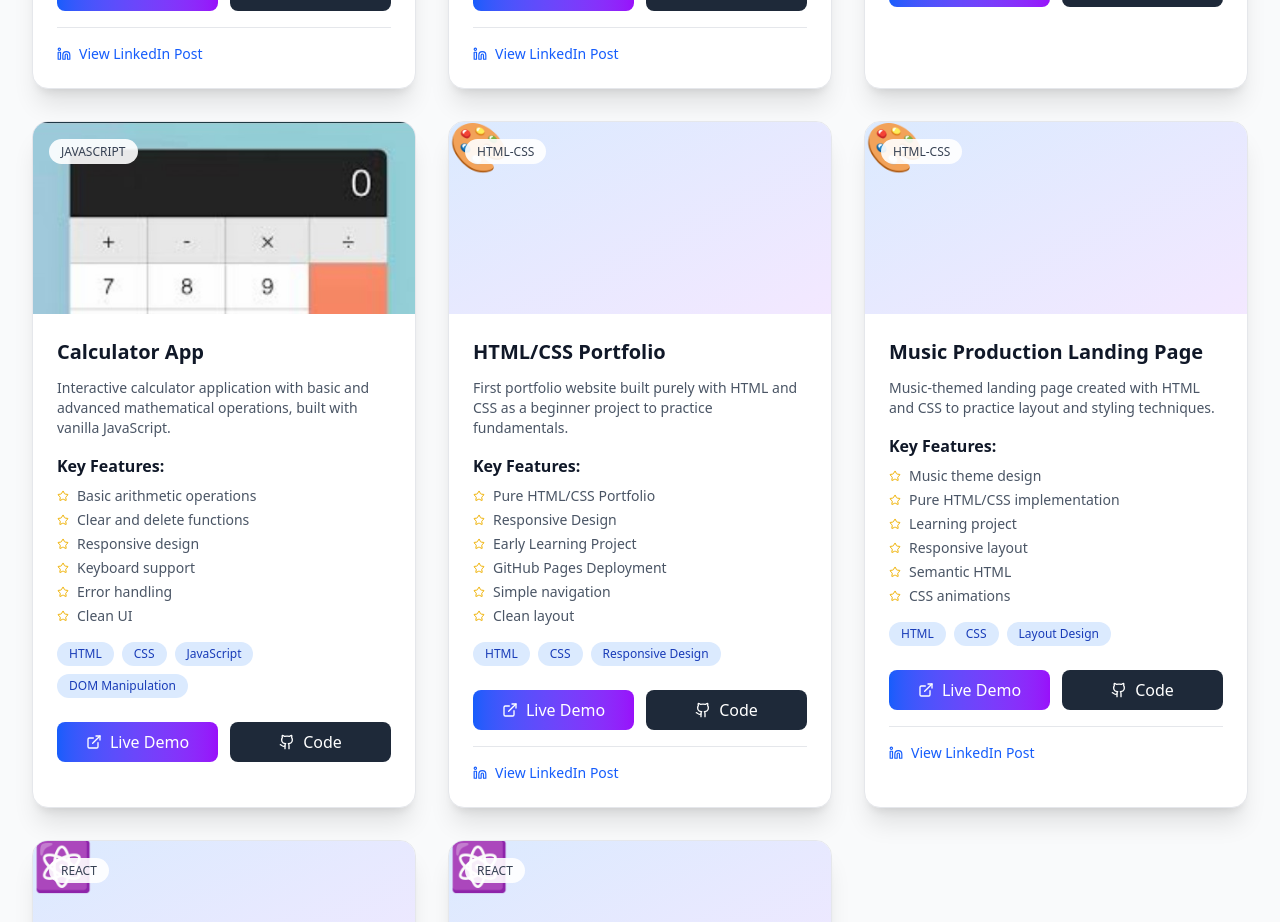
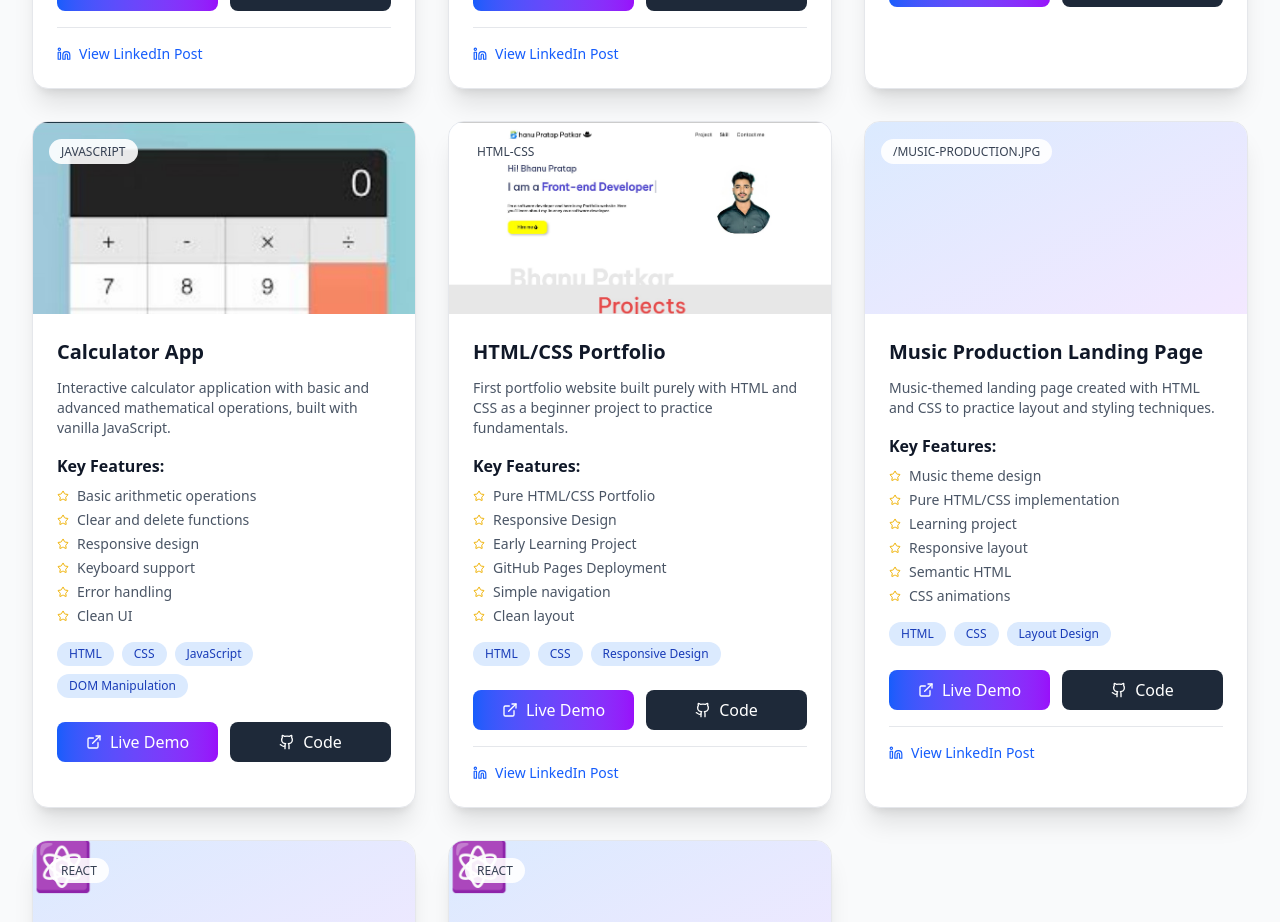
Before and after one commit to Bppatkar/portfolio_bhanu_2026, a React (Vite) app: page / in a window 1280 px wide. Shown: the part 8160-9082 px from the top of the page. Built offline with nearby package versions, Linux system fonts and the light colour scheme.

Commit message:
adding few more images

```diff
--- a/src/data/projects.js
+++ b/src/data/projects.js
@@ -699,7 +699,7 @@ export default [
     codeLink: 'https://github.com/Bppatkar/MyPortfolio',
     linkedinLink:
       'https://www.linkedin.com/posts/bhanu-pratap-patkar_activity-7134772006469664768-qw0_/',
-    image: '',
+    image: '/old-portfolio.jpg',
     category: 'html-css',
     showPreview: true,
     showCode: true,
@@ -722,7 +722,7 @@ export default [
     linkedinLink:
       'https://www.linkedin.com/posts/bhanu-pratap-patkar_i-am-just-polishing-my-html-and-css-knowledge-activity-7134770864008409088-CGy_/',
     image: '',
-    category: 'html-css',
+    category: '/music-production.jpg',
     showPreview: true,
     showCode: true,
   },
```
Also changed, not shown: public/music-production.jpg (added), public/old-portfolio.jpg (added).
